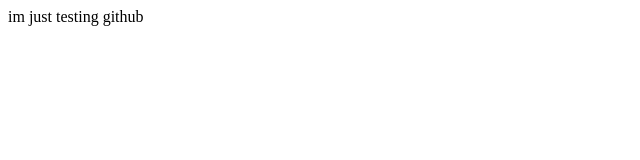
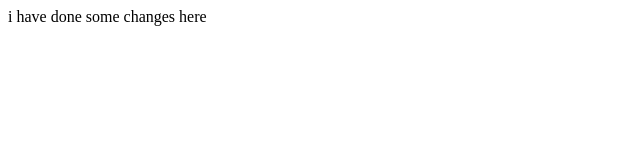
Before and after one commit to Vici33/github-test, a plain HTML site: page index.html in a window 1280 px wide. Shown: the full height of the page, 0-640 px from the left. Drawn offline with Linux system fonts and the light colour scheme.

Commit message:
done some changes

```diff
--- a/index.html
+++ b/index.html
@@ -5,6 +5,6 @@
     <title>This is testing github</title>
 </head>
 <body>
-    im just testing github
+    i have done some changes here
 </body>
 </html>
```
